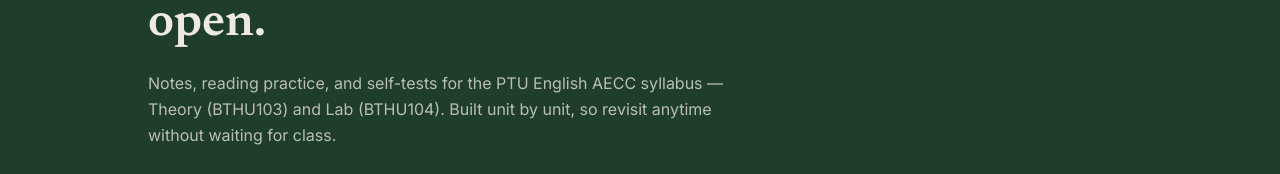
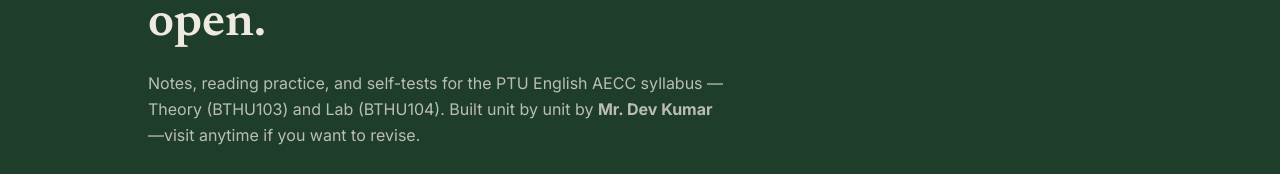
Before and after one commit to dev913913/PTU-English-Prep, a React (Vite) app in the folder ptu-english-prep-src/: page / in a window 1280 px wide. Shown: the part 222-396 px from the top of the page. Built offline with nearby package versions, Linux system fonts and the light colour scheme.

Commit message:
Update description in Home.jsx with author reference

```diff
--- a/ptu-english-prep-src/src/pages/Home.jsx
+++ b/ptu-english-prep-src/src/pages/Home.jsx
@@ -17,8 +17,7 @@ export default function Home() {
           </h1>
           <p className="mt-4 text-paper/75 max-w-xl leading-relaxed">
             Notes, reading practice, and self-tests for the PTU English AECC syllabus —
-            Theory (BTHU103) and Lab (BTHU104). Built unit by unit, so revisit anytime
-            without waiting for class.
+            Theory (BTHU103) and Lab (BTHU104). Built unit by unit by <b>Mr. Dev Kumar</b>—visit anytime if you want to revise.
           </p>
           <div className="mt-7 flex flex-wrap gap-3">
             <Link
```
